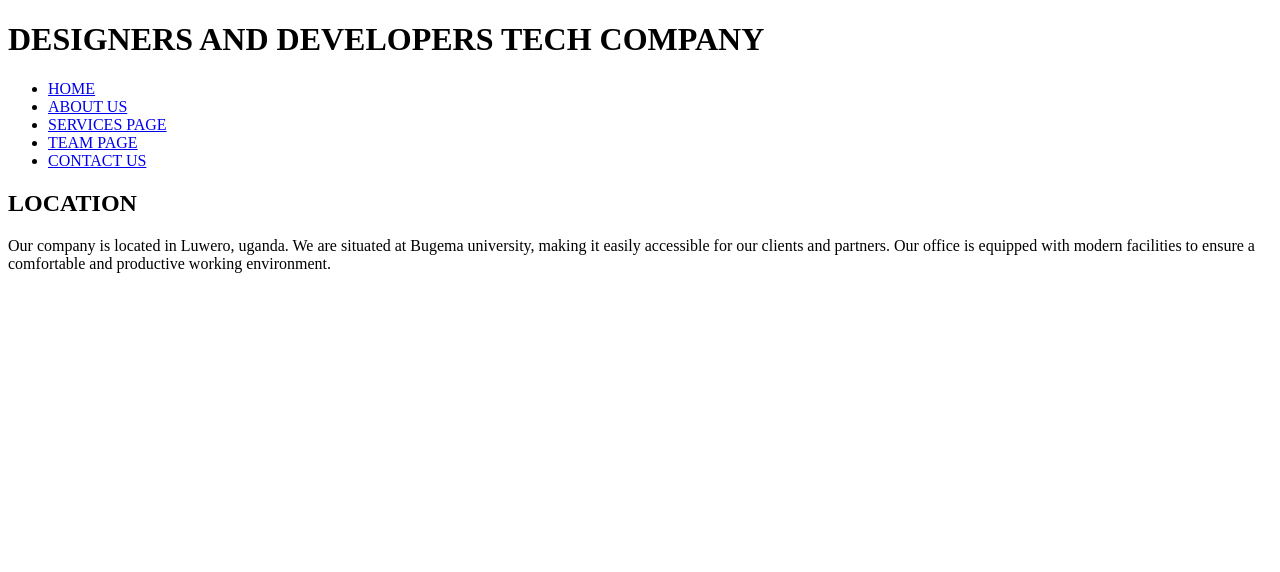
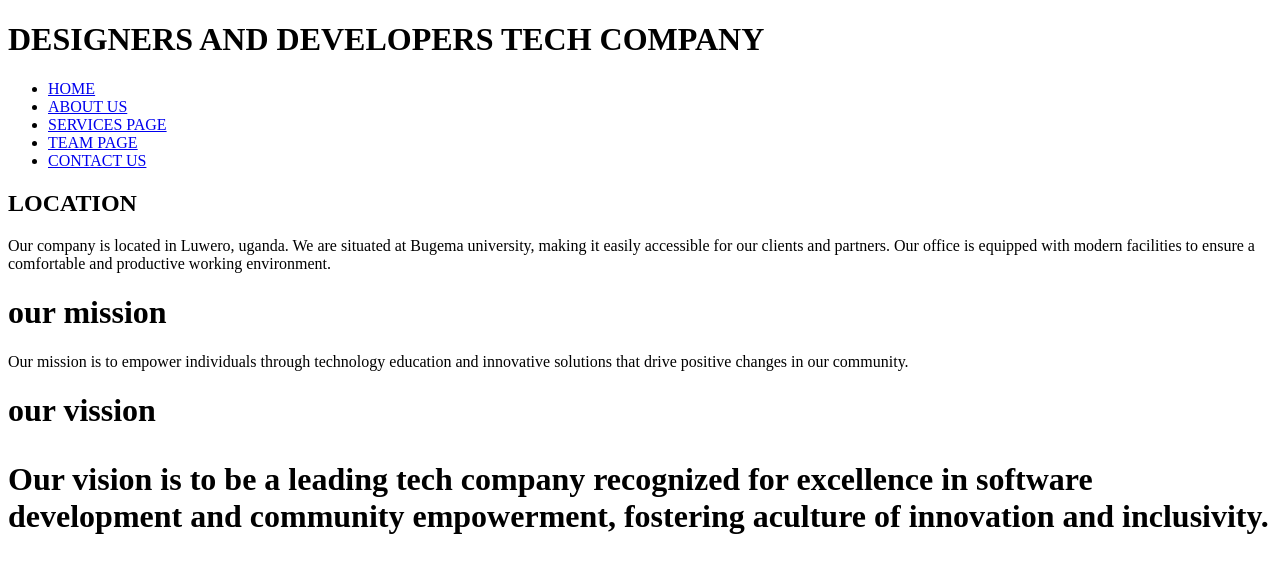
Before and after one commit to gartrude123/GROUP-2E, a plain HTML site: page ABOUT_US.html in a window 1280 px wide. Drawn offline with Linux system fonts and the light colour scheme.

Commit message:
Update ABOUT_US.html

```diff
--- a/ABOUT_US.html
+++ b/ABOUT_US.html
@@ -33,8 +33,23 @@
                 and productive working environment.
             </P>
 
+        </section>
+        <div>
+            <h1> our mission</h1>
+            <p>
+                Our mission is to empower individuals through technology education and innovative solutions
+                that drive positive changes in our community.
+            </p>
 
-        </section>
+        </div>
+        <div>
+            <h1>our vission
+                <p>
+                    Our vision is to be a leading tech company recognized for excellence in software development
+                    and community empowerment, fostering aculture of innovation and inclusivity.
+                </p>
+            </h1>
+        </div>
     </main>
     <aside>
 
```
